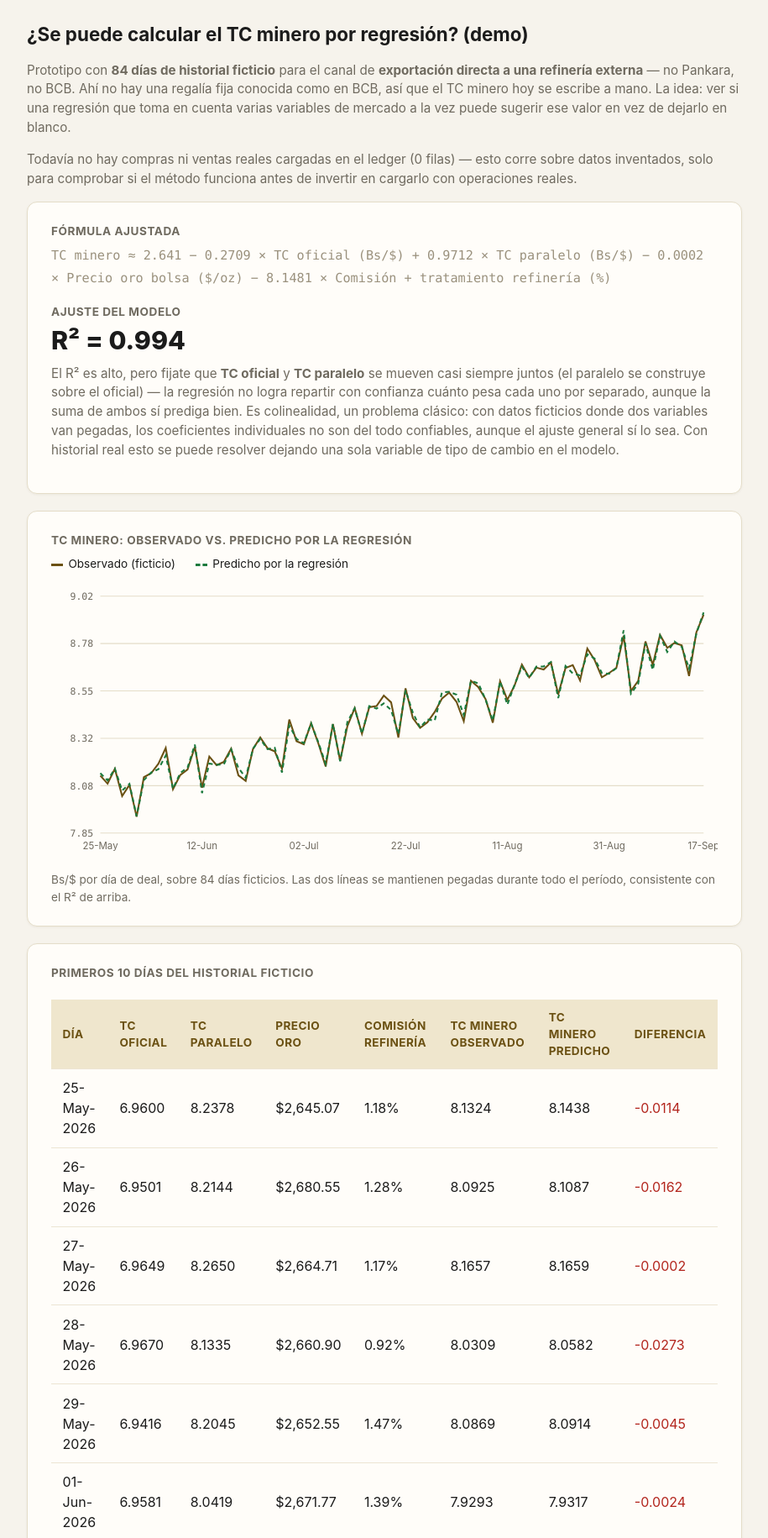
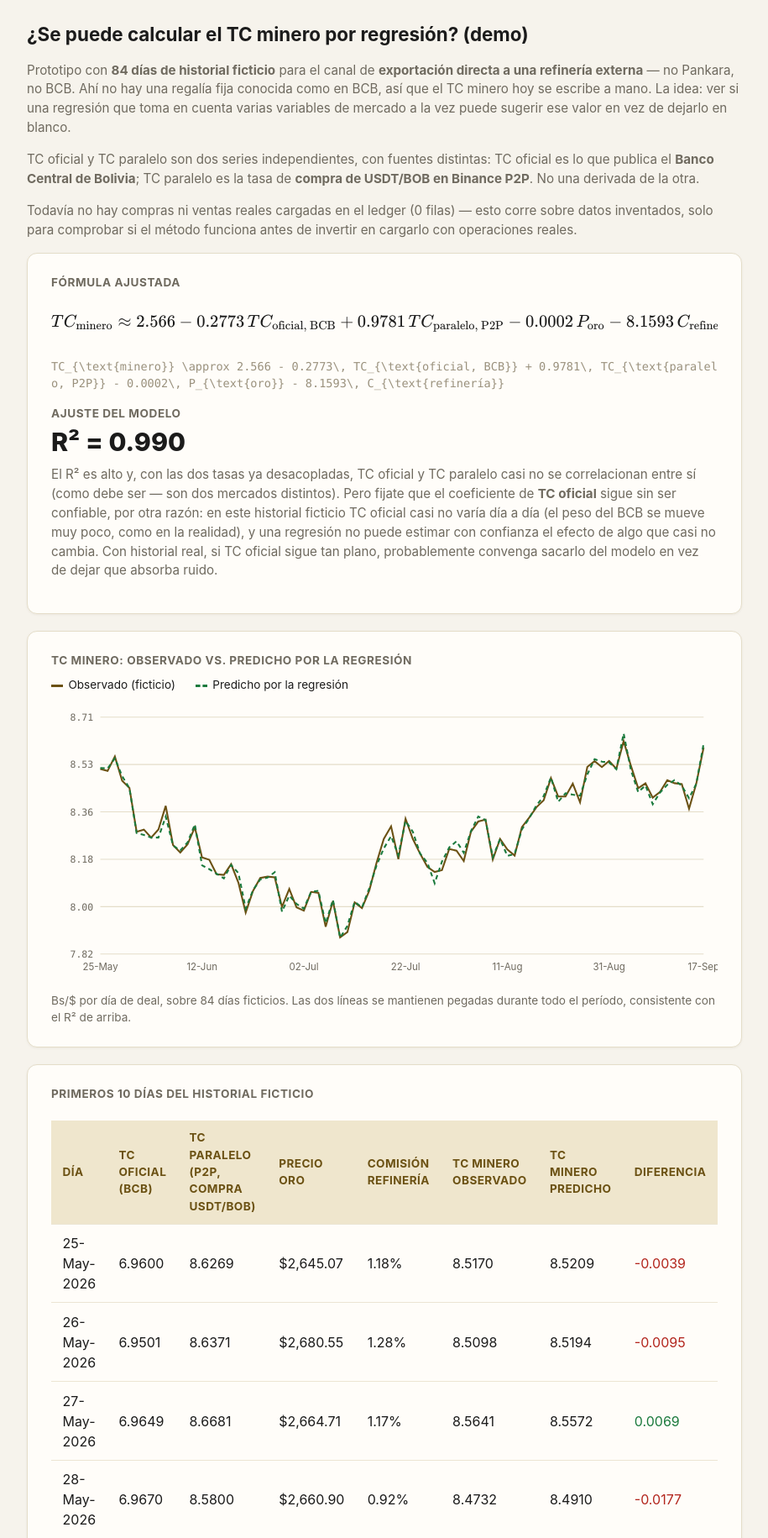
Before and after one commit to Sergiorioss524/software_redgold, a Flask app: page /regresion-exportacion in a window 1280 px wide. Shown: the part 111-1942 px from the top of the page at 84% size, without its empty margins (182-1097 px from the left). Run offline with Flask 3, Linux system fonts and the light colour scheme.

Commit message:
Fix TC paralelo's source and render the fitted formula in LaTeX
TC paralelo was being derived as a multiple of TC oficial, which made
them collinear by construction. They're independent series: TC oficial
is BCB's published rate, TC paralelo is Binance P2P's USDT/BOB buy
rate -- model them as separate processes.

Also render the regression's fitted equation with KaTeX, plus the raw
LaTeX source for copying elsewhere.

Co-Authored-By: Claude Sonnet 5 <noreply@anthropic.com>

```diff
--- a/redgold/regression_demo.py
+++ b/redgold/regression_demo.py
@@ -19,6 +19,14 @@ it's driven by the parallel rate and the refinery's commission, with a
 small gold-price effect, and deliberately gives TC oficial no real effect
 -- so the regression recovering that (near-zero weight on TC oficial) is
 itself a useful check that the method isn't just fitting noise.
+
+TC oficial and TC paralelo are two genuinely independent series, not one
+derived from the other: TC oficial is what BCB publishes (pegged, barely
+moves); TC paralelo is Binance P2P's USDT/BOB buy rate -- its own market,
+driven by dollar scarcity, not by BCB's peg. Modeling TC paralelo as a
+fixed multiple of TC oficial (an earlier version of this file did) makes
+them collinear by construction and the regression can't tell them apart
+-- that's a modeling bug, not a finding about the real channel.
 """
 from __future__ import annotations
 
@@ -28,8 +36,8 @@ from datetime import date, timedelta
 import numpy as np
 
 FEATURE_LABELS = {
-    "tc_oficial": "TC oficial (Bs/$)",
-    "tc_paralelo": "TC paralelo (Bs/$)",
+    "tc_oficial": "TC oficial BCB (Bs/$)",
+    "tc_paralelo": "TC paralelo Binance P2P, compra USDT/BOB (Bs/$)",
     "precio_oro": "Precio oro bolsa ($/oz)",
     "comision_refineria": "Comisión + tratamiento refinería (%)",
 }
@@ -48,17 +56,27 @@ class RegressionRow:
 
 def generate_synthetic_history(n_days: int = 84, seed: int = 7) -> list[RegressionRow]:
     """One fabricated export deal per business day, most recent `n_days`
-    ending today. See module docstring for the generating rule."""
+    ending today. See module docstring for the generating rule.
+
+    TC oficial and TC paralelo are generated as two independent processes
+    (BCB's peg vs. Binance P2P's own USDT/BOB market), not one derived from
+    the other -- otherwise they'd be collinear by construction."""
     rng = np.random.default_rng(seed)
     rows: list[RegressionRow] = []
     d = date.today() - timedelta(days=int(n_days * 1.5) + 10)
+
+    # Binance P2P (compra USDT/BOB) as its own random walk with a mild
+    # upward drift -- dollar-scarcity dynamics, unrelated to BCB's peg.
+    paralelo_level = 8.6
 
     while len(rows) < n_days:
         if d.weekday() < 5:
             t = len(rows) / n_days
             tc_oficial = 6.96 + rng.normal(0, 0.01)
-            premium = 0.18 + 0.10 * t + rng.normal(0, 0.012)
-            tc_paralelo = tc_oficial * (1 + premium)
+
+            paralelo_level += rng.normal(0.006, 0.07)
+            tc_paralelo = paralelo_level
+
             precio_oro = 2650 + 90 * np.sin(t * 6) + rng.normal(0, 18)
             comision_refineria = max(0.004, 0.014 + rng.normal(0, 0.0025))
             tc_minero = (
@@ -110,3 +128,22 @@ def fit_regression(rows: list[RegressionRow]) -> RegressionResult:
         r_squared=r_squared,
         predictions=[float(p) for p in predictions],
     )
+
+
+LATEX_SYMBOLS = {
+    "tc_oficial": r"TC_{\text{oficial, BCB}}",
+    "tc_paralelo": r"TC_{\text{paralelo, P2P}}",
+    "precio_oro": r"P_{\text{oro}}",
+    "comision_refineria": r"C_{\text{refinería}}",
+}
+
+
+def build_fitted_latex(result: RegressionResult) -> str:
+    """The fitted equation (actual coefficients, not symbolic betas), as a
+    LaTeX string ready for KaTeX -- or for pasting into a paper/doc."""
+    terms = [f"{result.intercept:.3f}"]
+    for feature in FEATURES:
+        coef = result.coefficients[feature]
+        sign = "+" if coef >= 0 else "-"
+        terms.append(f"{sign} {abs(coef):.4f}\\, {LATEX_SYMBOLS[feature]}")
+    return r"TC_{\text{minero}} \approx " + " ".join(terms)
--- a/redgold/templates/regresion.html
+++ b/redgold/templates/regresion.html
@@ -11,29 +11,35 @@
   sugerir ese valor en vez de dejarlo en blanco.
 </p>
 <p class="muted">
+  TC oficial y TC paralelo son dos series independientes, con fuentes distintas: TC oficial es
+  lo que publica el <strong>Banco Central de Bolivia</strong>; TC paralelo es la tasa de
+  <strong>compra de USDT/BOB en Binance P2P</strong>. No una derivada de la otra.
+</p>
+<p class="muted">
   Todavía no hay compras ni ventas reales cargadas en el ledger (0 filas) — esto corre sobre
   datos inventados, solo para comprobar si el método funciona antes de invertir en cargarlo
   con operaciones reales.
 </p>
 
+<link rel="stylesheet" href="https://cdnjs.cloudflare.com/ajax/libs/KaTeX/0.16.9/katex.min.css">
+<script src="https://cdnjs.cloudflare.com/ajax/libs/KaTeX/0.16.9/katex.min.js"></script>
+
 <div class="card">
   <div class="stat-label">Fórmula ajustada</div>
-  <p class="formula" style="font-size:0.95rem; line-height:1.8; margin:0.3rem 0 1rem">
-    TC minero ≈ {{ "%.3f"|format(result.intercept) }}
-    {% for f, label in feature_labels.items() %}
-      {{ '+' if result.coefficients[f] >= 0 else '−' }} {{ "%.4f"|format(result.coefficients[f]|abs) }} × {{ label }}
-    {% endfor %}
-  </p>
+  <div id="fitted-formula" style="margin:0.5rem 0 0.75rem; overflow-x:auto"></div>
+  <p class="formula" style="font-size:0.85rem; word-break:break-all; margin:0 0 1rem">{{ fitted_latex }}</p>
+  <script>katex.render({{ fitted_latex|tojson }}, document.getElementById('fitted-formula'), {throwOnError: false, displayMode: true});</script>
+
   <div class="stat-label">Ajuste del modelo</div>
   <div class="stat">R² = {{ "%.3f"|format(result.r_squared) }}</div>
   <p class="muted" style="margin-top:0.6rem">
-    El R² es alto, pero fijate que <strong>TC oficial</strong> y <strong>TC paralelo</strong>
-    se mueven casi siempre juntos (el paralelo se construye sobre el oficial) — la regresión no
-    logra repartir con confianza cuánto pesa cada uno por separado, aunque la suma de ambos sí
-    prediga bien. Es colinealidad, un problema clásico: con datos ficticios donde dos variables
-    van pegadas, los coeficientes individuales no son del todo confiables, aunque el ajuste
-    general sí lo sea. Con historial real esto se puede resolver dejando una sola variable de
-    tipo de cambio en el modelo.
+    El R² es alto y, con las dos tasas ya desacopladas, TC oficial y TC paralelo casi no se
+    correlacionan entre sí (como debe ser — son dos mercados distintos). Pero fijate que el
+    coeficiente de <strong>TC oficial</strong> sigue sin ser confiable, por otra razón: en este
+    historial ficticio TC oficial casi no varía día a día (el peso del BCB se mueve muy poco,
+    como en la realidad), y una regresión no puede estimar con confianza el efecto de algo que
+    casi no cambia. Con historial real, si TC oficial sigue tan plano, probablemente convenga
+    sacarlo del modelo en vez de dejar que absorba ruido.
   </p>
 </div>
 
@@ -69,8 +75,8 @@
   <table>
     <tr>
       <th>Día</th>
-      <th>TC oficial</th>
-      <th>TC paralelo</th>
+      <th>TC oficial (BCB)</th>
+      <th>TC paralelo (P2P, compra USDT/BOB)</th>
       <th>Precio oro</th>
       <th>Comisión refinería</th>
       <th>TC minero observado</th>
--- a/redgold/webapp.py
+++ b/redgold/webapp.py
@@ -24,7 +24,7 @@ from redgold.ledger import (
     compute_sale_totals,
 )
 from redgold.pipeline import DEFAULT_SOURCES, run_daily_update
-from redgold.regression_demo import FEATURE_LABELS, fit_regression, generate_synthetic_history
+from redgold.regression_demo import build_fitted_latex, fit_regression, generate_synthetic_history
 from redgold.sources.base import GoldPriceUnavailableError
 from redgold.sources.exchange_rate import ExchangeRateUnavailableError, fetch_official_rate
 from redgold.sources.metals import MetalPriceUnavailableError, fetch_gold_quote
@@ -547,8 +547,8 @@ def regresion_exportacion():
 
     return render_template(
         "regresion.html",
-        feature_labels=FEATURE_LABELS,
         result=result,
+        fitted_latex=build_fitted_latex(result),
         chart=chart,
         table_rows=table_rows,
         n_rows=len(rows),
```
